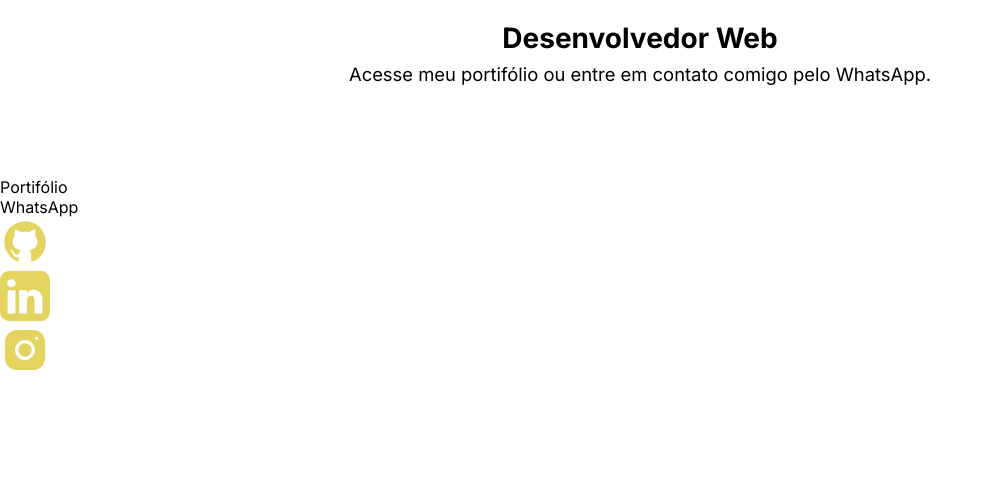
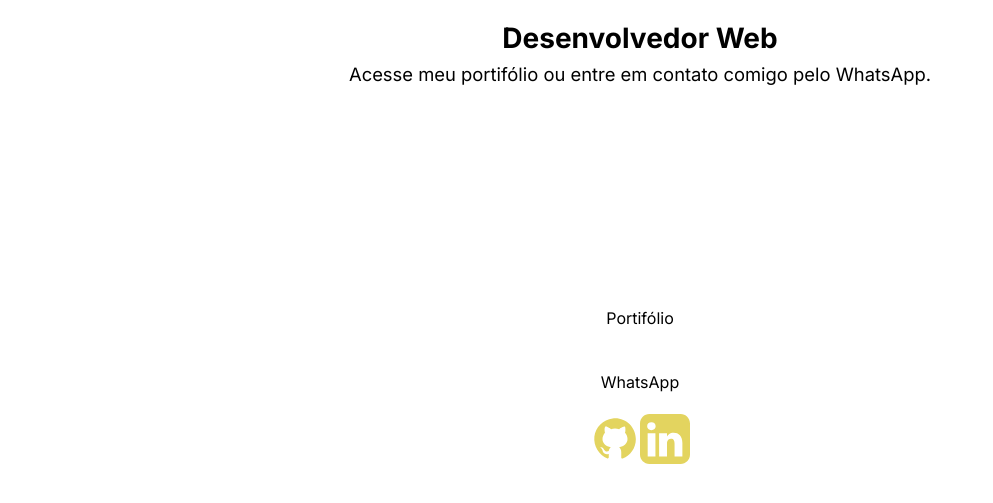
Before and after one commit to Samuelll20066/responsive-project, a plain HTML site: page index.html in a window 1280 px wide. Shown: the part 223-726 px from the top of the page, without its empty margins (0-993 px from the left). Drawn offline with Linux system fonts and the light colour scheme.

Commit message:
init tree

```diff
--- a/index.html
+++ b/index.html
@@ -21,11 +21,11 @@
             <p>Acesse meu portifólio ou entre em contato comigo pelo WhatsApp.</p>
         </section>
         <section id="tree">
-            <ul>
-                <li><a href="">Portifólio</a></li>
-                <li><a href="">WhatsApp</a></li>
+            <ul class="buttons">
+                <li class="button"><a href="">Portifólio</a></li>
+                <li class="button"><a href="">WhatsApp</a></li>
             </ul>
-            <ul>
+            <ul class="links">
                 <li class="social"><a href=""><img src="./assets/icons8-github.svg"></a></li>
                 <li class="social"><a href=""><img src="./assets/icons8-linkedin.svg"></a></li>
                 <li class="social instagram"><a href=""><img src="./assets/icons8-instagram.svg"></a></li>
--- a/styles/global.css
+++ b/styles/global.css
@@ -12,7 +12,8 @@ a {
     color: inherit;
 }
 
-#hero {
+#hero, #tree, .links,
+#tree .buttons .button a {
     display: flex;
     justify-content: center;
     align-items: center;
--- a/styles/tree.css
+++ b/styles/tree.css
@@ -1,4 +1,14 @@
 #tree {
     width: 100%;
     height: 50vh;
+    flex-direction: column;
 }
+
+#tree .buttons .button a {
+    width: 15rem;
+    height: 4rem;
+}
+
+.instagram {
+    display: none;
+}
```
